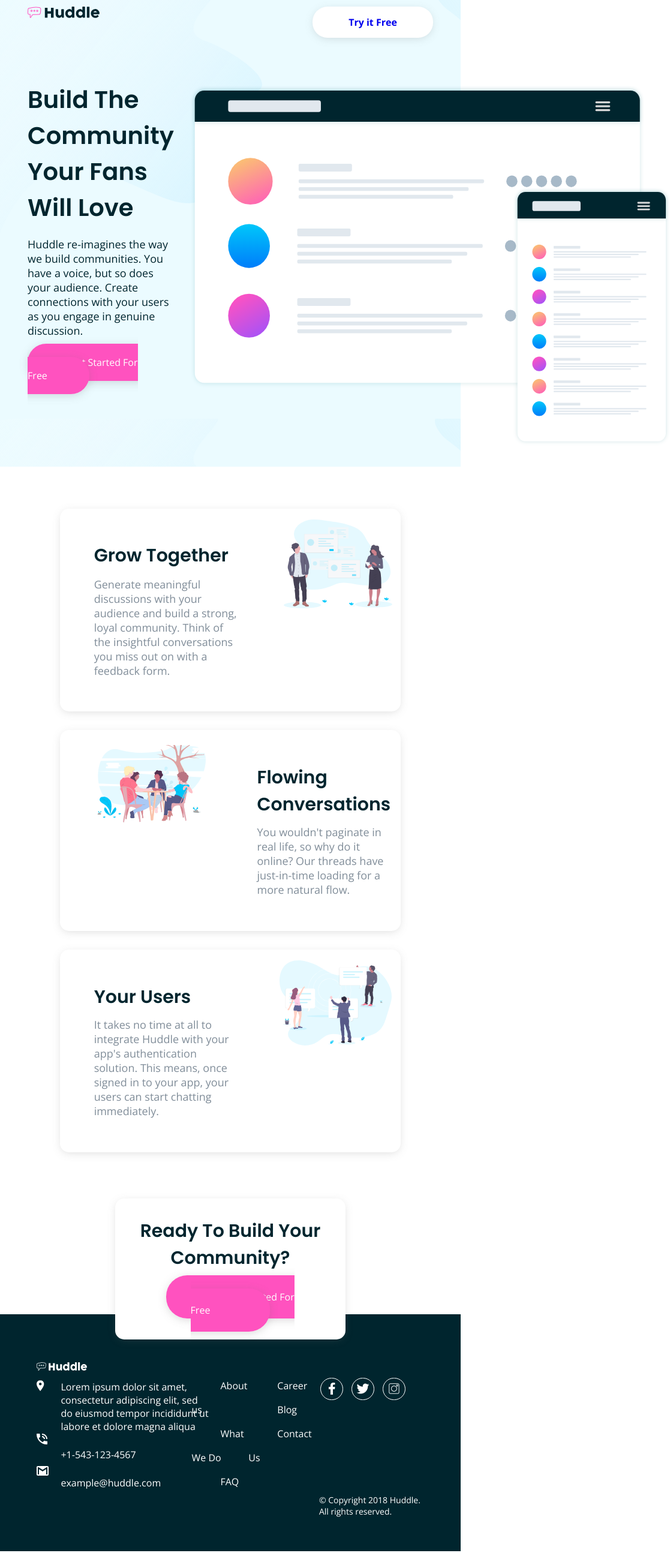
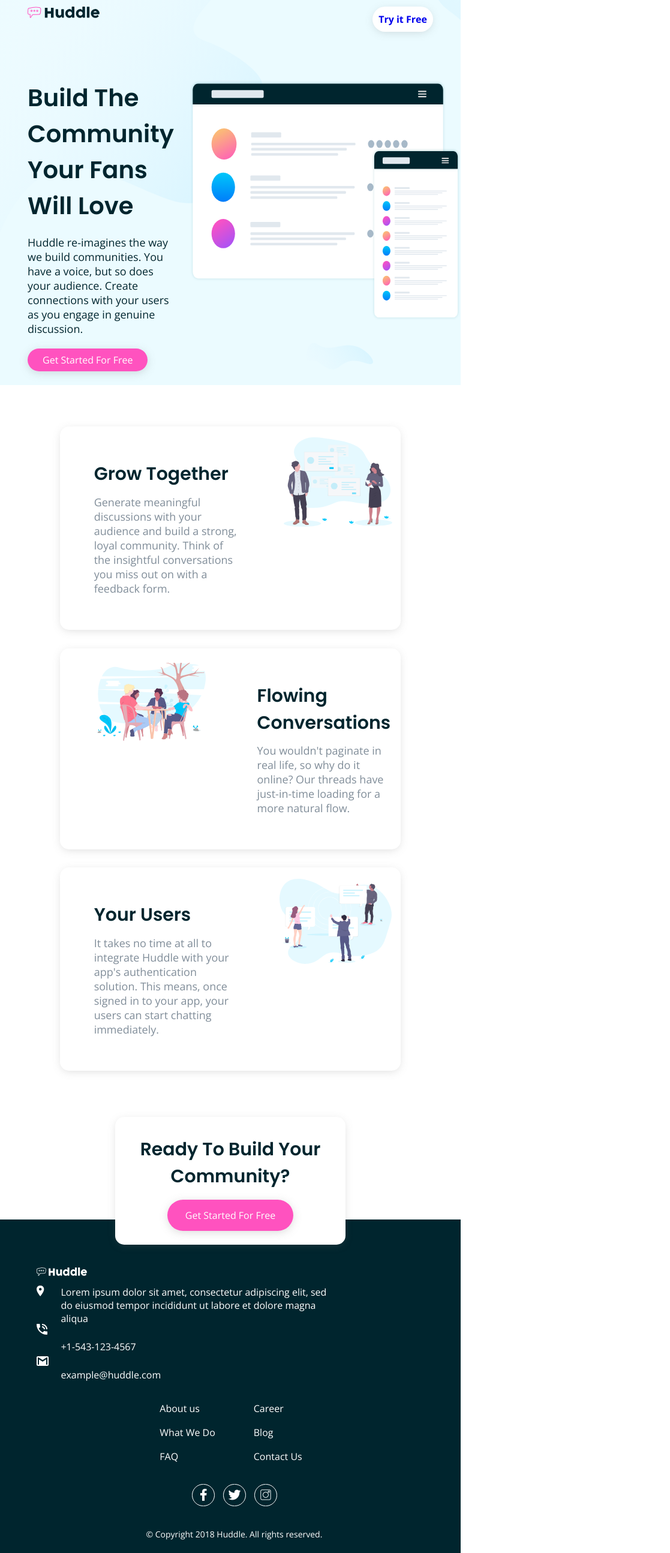
Before and after one commit to 3k3n3/zuri_task75, a plain HTML site: page index.html in a window 768 px wide. Shown: the part 20-2609 px from the top of the page at 60% size, 1117 px wide, since content can reach past the window. Drawn offline with nearby package versions, Linux system fonts and the light colour scheme.

Commit message:
fixed tablet view responsiveness and added basic transitions

```diff
--- a/style.css
+++ b/style.css
@@ -55,7 +55,6 @@ header .hero_header .hero_btn1 {
 
 header .hero_content .hero_btn2 {
     text-decoration: none;
-    /*border: 1px solid black;*/
     border-radius: 35px;
     padding: 20px 70px;
     color: white;
@@ -99,6 +98,15 @@ main .grow {
     margin-bottom: -5%;
     border-radius: 15px;
     box-shadow: 0px 3px 15px -3px rgba(105, 105, 105, 0.253);
+    transition: 3s;
+}
+
+/* transition */
+.grow:hover {
+    width: 80%;
+    margin-left: auto;
+    margin-right: auto;
+    box-shadow: 0px 3px 15px -3px#ff52bf;
 }
 
 main .grow_text {
@@ -132,6 +140,15 @@ main .flow {
     margin-bottom: -5%;
     border-radius: 15px;
     box-shadow: 0px 3px 15px -3px rgba(105, 105, 105, 0.253);
+    transition: 3s;
+}
+
+/* transition */
+.flow:hover {
+    width: 80%;
+    margin-left: auto;
+    margin-right: auto;
+    box-shadow: 0px 3px 15px -3px#ff52bf;
 }
 
 main .flow_conv {
@@ -164,6 +181,15 @@ main .your {
     margin: 9% 13%;
     border-radius: 15px;
     box-shadow: 0px 3px 15px -3px rgba(105, 105, 105, 0.253);
+    transition: 3s;
+}
+
+/* transition */
+.your:hover {
+    width: 80%;
+    margin-left: auto;
+    margin-right: auto;
+    box-shadow: 0px 3px 15px -3px#ff52bf;
 }
 
 main .your_user {
@@ -200,6 +226,15 @@ footer .ftr1 {
     border-radius: 15px;
     box-shadow: 0px 3px 15px -3px rgba(105, 105, 105, 0.253);
     /*margin-bottom: -5.5%;*/
+    transition: 3s;
+}
+
+/* transition */
+.ftr1:hover {
+    width: 51%;
+    margin-left: auto;
+    margin-right: auto;
+    box-shadow: 0px 3px 15px -3px#ff52bf;
 }
 
 footer .ftr1 .title {
@@ -315,9 +350,17 @@ footer #link1 a:hover,
     padding-left: 15%;
 }
 
-@media (max-width:2560px) {
+/* RESPONSIVENESS */
+@media (min-width:1666px) {
+
     footer div #addr_i {
-        padding-bottom: 70px;
+        padding-bottom: 50px;
+    }
+}
+
+@media (max-width:1665px) {
+    footer div #addr_i {
+        padding-bottom: 66px;
     }
 }
 
@@ -325,9 +368,101 @@ footer #link1 a:hover,
     footer div #addr_i {
         padding-bottom: 70px;
     }
+
+    header .hero_content {
+        margin-right: 0px;
+    }
+
+    header .hero_content .hero_mockup img {
+        width: 700px;
+    }
 }
 
-@media (max-width:450px) {
+@media (max-width:1329px) {
+
+    header .hero_header .hero_btn1 {
+        padding: 10px 10px;
+    }
+
+    header .hero_content .title {
+        margin-top: 80px;
+    }
+
+    header .hero_content .hero_btn2 {
+        padding: 8px 25px;
+    }
+
+    header .hero_content .hero_mockup img {
+        margin-top: 18%;
+        width: 450px;
+        height: 400px;
+    }
+
+    footer .ftr1 a {
+        padding: 20px 50px;
+    }
+
+    footer div #addr_i {
+        padding-bottom: 80px;
+    }
+}
+
+@media (max-width:1172px) and (min-width:563px) {
+
+    footer .ftr1 a {
+        padding: 15px 30px;
+    }
+
+    footer .ftr2 div.bottom_tags {
+        display: flex;
+        flex-direction: column;
+        overflow: hidden;
+    }
+
+
+    #addr,
+    #phone,
+    #mail {
+        padding-right: 235px;
+    }
+
+    footer div #addr_i {
+        padding-bottom: 45px;
+    }
+
+    footer div.end,
+    div.contact,
+    div.footer_links {
+        width: auto;
+    }
+
+    footer .ftr2 div.footer_links {
+        margin-right: auto;
+        margin-left: auto;
+    }
+
+    footer #link1 {
+        margin-left: -30px;
+    }
+
+    footer #link1 a,
+    #link2 a {
+        line-height: 2.5em;
+    }
+
+    footer div #icons2 {
+        margin-top: 3%;
+        margin-left: 39%;
+    }
+
+    footer div #copyr {
+        margin-top: 0px;
+        text-align: center;
+        margin-bottom: 5px;
+    }
+}
+
+@media (max-width:562px) {
 
     header {
         padding: 2% 5%;
@@ -351,6 +486,8 @@ footer #link1 a:hover,
         font-size: 14px;
         padding: 0 20px;
         margin-right: -15%;
+        border-radius: 25px;
+        padding: 2px 10px;
     }
 
     header .hero_content {
@@ -368,11 +505,6 @@ footer #link1 a:hover,
     header .hero_header img {
         width: 40%;
         height: 70%;
-    }
-
-    header .hero_header .hero_btn1 {
-        border-radius: 25px;
-        padding: 2px 10px;
     }
 
     header .hero_content .hero_btn2 {
@@ -553,6 +685,7 @@ footer #link1 a:hover,
         display: flex;
         flex-direction: column;
         margin-left: -14%;
+        /* margin-top: -10%; */
     }
 
     footer #link1 a,
@@ -567,13 +700,21 @@ footer #link1 a:hover,
 
     #icons2 {
         padding: 11px;
-        padding-bottom: 30px;
         margin-left: 2%;
     }
 
     #copyr {
+        margin-top: 20px;
         margin-left: 4%;
         padding-left: 10%;
+    }
+
+    /* mobile view transitions */
+    .grow:hover,
+    .flow:hover,
+    .your:hover,
+    .ftr1:hover {
+        width: 95%;
     }
 }
 
@@ -618,3 +759,9 @@ footer #link1 a:hover,
         padding-left: 1%;
     }
 }
+
+@media (min-width:320px) {
+    /* header .hero_header a img {
+        width: 120px;
+    } */
+}
```
